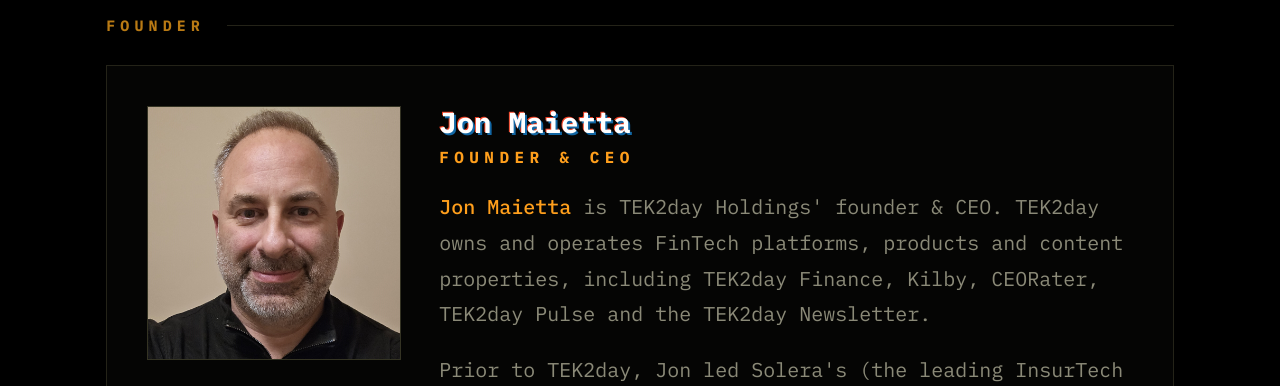
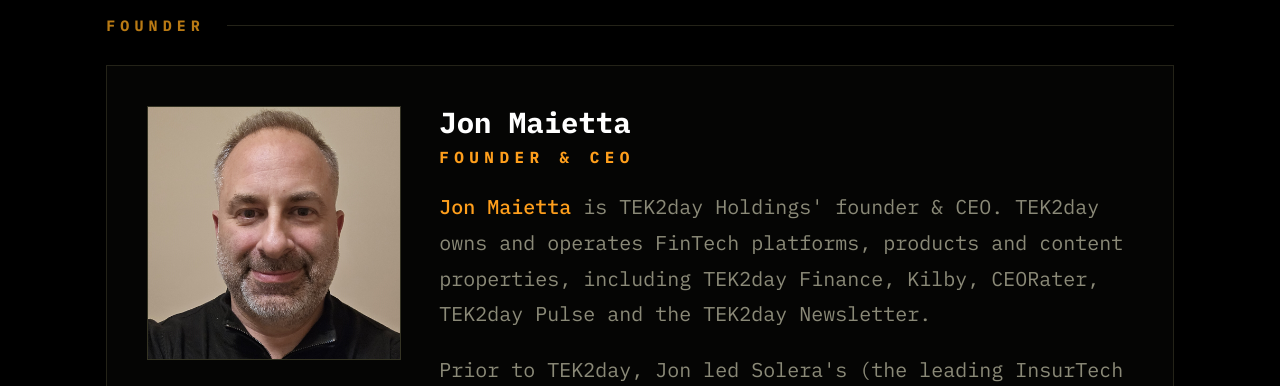
Before and after one commit to jmaietta/TEK2day-Finance, a FastAPI app: page /about in a window 1280 px wide. Shown: the part 423-809 px from the top of the page. Run offline with FastAPI, Linux system fonts and the light colour scheme.

Commit message:
Remove about page name shadow

```diff
--- a/templates/about.html
+++ b/templates/about.html
@@ -205,7 +205,6 @@
       line-height: 1;
       color: #fff;
       letter-spacing: 0;
-      text-shadow: 2px 2px 0 #1267a4, -1px -1px 0 #ef4023;
     }
 
     .role {
```
